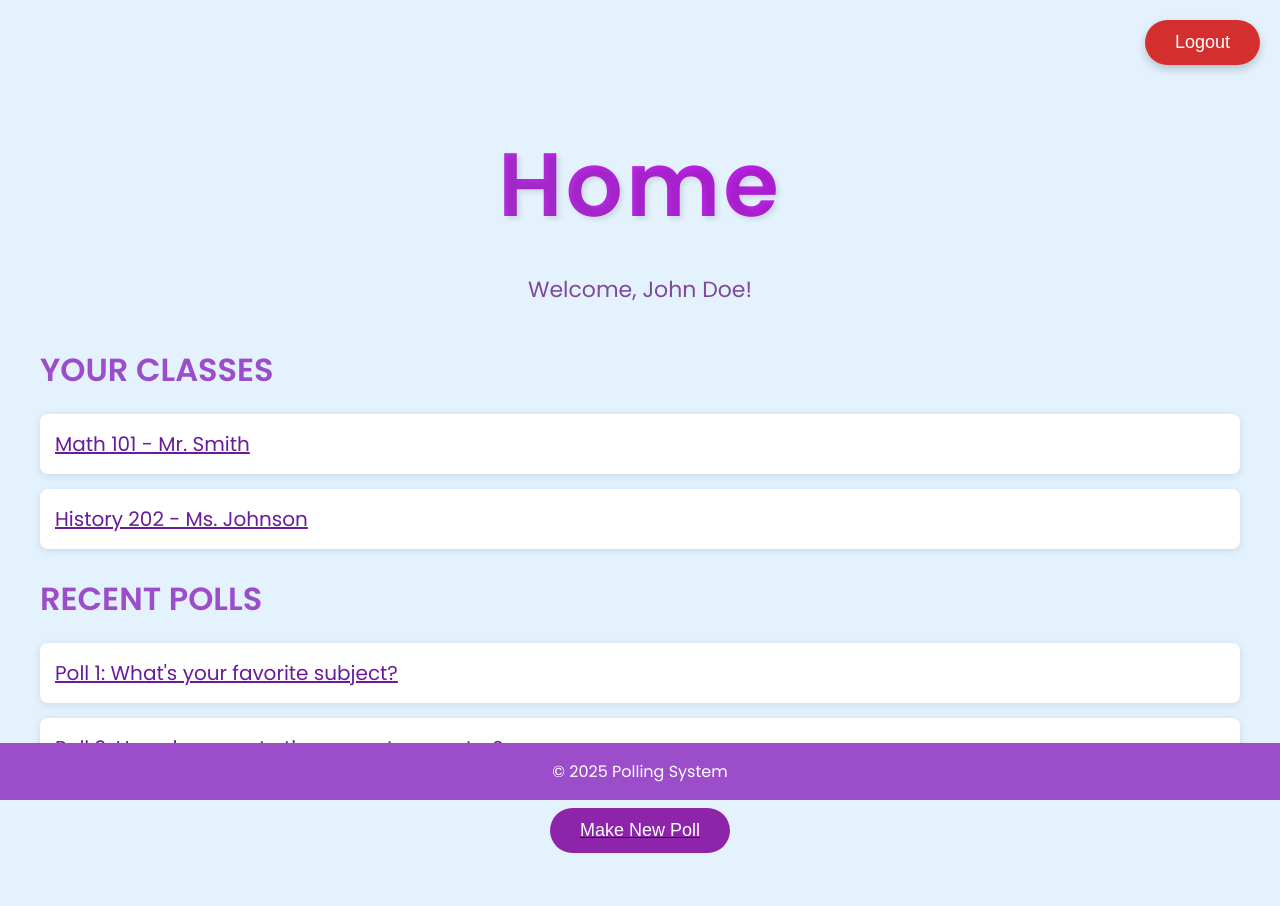
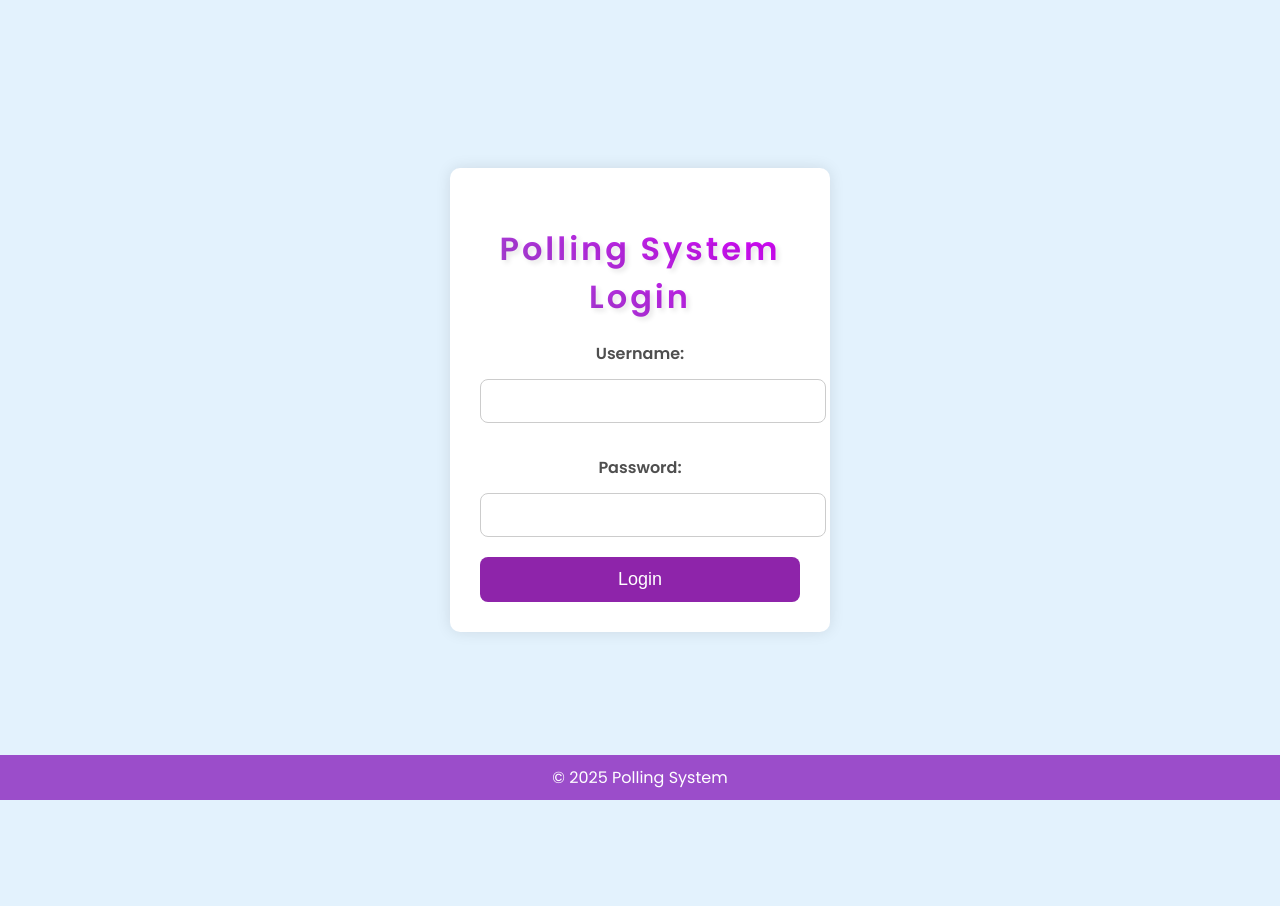
Before and after one commit to Arif1025/Placeholder, a Django app: page / in a window 1280 px wide. After the commit the page ends 800 px from the top, so only its background shows below. Run offline with Django 5.2, Linux system fonts and the light colour scheme.

Commit message:
Fixed the login page

```diff
--- a/polls/templates/login_interface.html
+++ b/polls/templates/login_interface.html
@@ -3,226 +3,139 @@
 <head>
     <meta charset="UTF-8">
     <meta name="viewport" content="width=device-width, initial-scale=1.0">
-    <title>Student Home</title>
+    <title>Polling System Login</title>
     <style>
         /* Import Google Font */
         @import url('https://fonts.googleapis.com/css2?family=Poppins:wght@300;400;600&display=swap');
 
-        /* Homepage Styles */
+        /* Styling for the body */
         body {
             font-family: 'Poppins', sans-serif;
             background-color: #e3f2fd;
+            display: flex;
+            justify-content: center;
+            align-items: center;
+            height: 100vh;
             margin: 0;
-            padding: 0;
             color: #4f4f4f;
-            padding-top: 20px;
         }
 
-        main {
-            max-width: 1200px;
-            margin: 0 auto;
-            padding: 23px;
+        .login-container {
+            background: white;
+            padding: 30px;
+            border-radius: 10px;
+            box-shadow: 0px 0px 15px rgba(0, 0, 0, 0.1);
+            width: 320px;
+            text-align: center;
         }
 
-        /* Main Title Styling */
-        h1 {
-            font-size: 90px;
-            text-align: center;
+        h2 {
+            font-size: 32px;
             color: #9b4dca;
-            font-weight: 700;
+            font-weight: 600;
+            margin-bottom: 20px;
             background: linear-gradient(45deg, #9b4dca, #d500f9);
             background-clip: text;
             color: transparent;
             text-shadow: 3px 3px 5px rgba(0, 0, 0, 0.1);
             letter-spacing: 3px;
-            margin-bottom: 20px;
         }
 
-        .welcome-section {
-            text-align: center;
-            margin-bottom: 40px;
-        }
-
-        .welcome-message {
-            font-size: 22px;
-            color: #7f4a9d;
-            margin-top: 6px;
-        }
-
-        h2 {
-            font-size: 32px;
-            color: #9b4dca;
-            margin-bottom: 20px;
-            text-transform: uppercase;
+        label {
+            display: block;
+            margin: 12px 0 5px;
             font-weight: 600;
         }
 
-        ul.classes-list, ul.polls-list {
-            list-style: none;
-            padding: 0;
+        input {
+            width: 100%;
+            padding: 12px;
+            margin: 8px 0 20px;
+            border: 1px solid #ccc;
+            border-radius: 8px;
+            font-size: 16px;
         }
 
-        ul.classes-list li, ul.polls-list li {
-            background-color: #ffffff;
-            margin-bottom: 15px;
-            padding: 15px;
-            border-radius: 8px;
-            box-shadow: 0 2px 8px rgba(0, 0, 0, 0.1);
-        }
-
-        ul.classes-list li a, ul.polls-list li a {
-            color: #6a1b9a;
-            font-size: 20px;
-            font-weight: 500;
-            transition: color 0.3s ease;
-        }
-
-        ul.classes-list li a:hover, ul.polls-list li a:hover {
-            color: #d500f9;
-            text-decoration: underline;
-        }
-
-        /* Make New Poll Button */
-        .make-poll-button {
+        button {
+            width: 100%;
+            padding: 12px;
             background-color: #8e24aa;
             color: white;
             font-size: 18px;
-            padding: 12px 30px;
             border: none;
-            border-radius: 50px;
+            border-radius: 8px;
             cursor: pointer;
             transition: background-color 0.3s ease;
-            display: block;
-            margin: 30px auto;
         }
 
-        .make-poll-button:hover {
+        button:hover {
             background-color: #9b4dca;
         }
 
-        /* Logout Button Positioned at Top Right */
-        .logout-button {
-            background-color: #d32f2f;
-            color: white;
-            font-size: 18px;
-            padding: 12px 30px;
-            border: none;
-            border-radius: 50px;
-            cursor: pointer;
-            position: fixed;
-            top: 20px;
-            right: 20px;
-            box-shadow: 0 4px 10px rgba(0, 0, 0, 0.2);
-            transition: background-color 0.3s ease;
-        }
-
-        .logout-button:hover {
-            background-color: #c62828;
-        }
-
-        footer {
+        .footer {
             background-color: #9b4dca;
             color: white;
             text-align: center;
-            padding: px;
-            position: fixed;
+            padding: 10px;
+            position: absolute;
+            bottom: 0;
             width: 100%;
-            bottom: 0;
         }
 
         /* Mobile Responsiveness */
         @media screen and (max-width: 768px) {
-            h1 {
-                font-size: 60px;
-            }
-            .welcome-message {
-                font-size: 18px;
-            }
             h2 {
                 font-size: 28px;
             }
-            .classes-list li, .polls-list li {
-                padding: 12px;
-                font-size: 18px;
+            input {
+                padding: 10px;
             }
-            .make-poll-button {
+            button {
                 font-size: 16px;
-                padding: 10px 25px;
-            }
-            footer {
-                padding: 10px;
             }
         }
 
         @media screen and (max-width: 480px) {
-            h1 {
-                font-size: 50px;
-            }
-            .welcome-message {
-                font-size: 16px;
-            }
             h2 {
                 font-size: 24px;
             }
-            .classes-list li, .polls-list li {
-                font-size: 16px;
+            input {
+                font-size: 14px;
             }
-            .make-poll-button {
+            button {
                 font-size: 14px;
-                padding: 8px 20px;
-            }
-            .logout-button {
-                font-size: 16px;
-                padding: 10px 20px;
             }
         }
     </style>
 </head>
 <body>
 
-    <main class="main-content">
-        <!-- Welcome Section -->
-        <section class="welcome-section">
-            <h1>Home</h1>
-            <p class="welcome-message">Welcome, John Doe!</p>
-        </section>
+    <!-- Login form container -->
+    <div class="login-container">
+        <!-- Title of the form -->
+        <h2>Polling System Login</h2>
 
-        <!-- Student's Classes Section -->
-        <section class="classes-section">
-            <h2>Your Classes</h2>
-            <ul class="classes-list">
-                <li><a href="#">Math 101 - Mr. Smith</a></li>
-                <li><a href="#">History 202 - Ms. Johnson</a></li>
-            </ul>
-        </section>
+        <!-- Form for username and password input -->
+        <form method="post">
+            <!-- CSRF Token for security (used in Django) -->
+            {% csrf_token %}
 
-        <!-- Student's Polls Section -->
-        <section class="polls-section">
-            <h2>Recent Polls</h2>
-            <ul class="polls-list">
-                <li><a href="#">Poll 1: What's your favorite subject?</a></li>
-                <li><a href="#">Poll 2: How do you rate the current semester?</a></li>
-            </ul>
-        </section>
+            <!-- Username input field -->
+            <label for="username">Username:</label>
+            <input type="text" name="username" required>
 
-        <!-- Make New Poll Button -->
-        <section class="make-poll-section">
-            <a href="#">
-                <button class="make-poll-button">Make New Poll</button>
-            </a>
-        </section>
-    </main>
+            <!-- Password input field -->
+            <label for="password">Password:</label>
+            <input type="password" name="password" required>
 
-    <!-- Logout Button -->
-    <form action="#" method="post">
-        {% csrf_token %}
-        <button type="submit" class="logout-button">Logout</button>
-    </form>
+            <!-- Submit button for the form -->
+            <button type="submit">Login</button>
+        </form>
+    </div>
 
-    <!-- Footer Section -->
-    <footer>
-        <p>&copy; 2025 Polling System</p>
-    </footer>
-
+    <!-- Footer displaying copyright -->
+    <div class="footer">
+        &copy; 2025 Polling System
+    </div>
 </body>
 </html>
```
